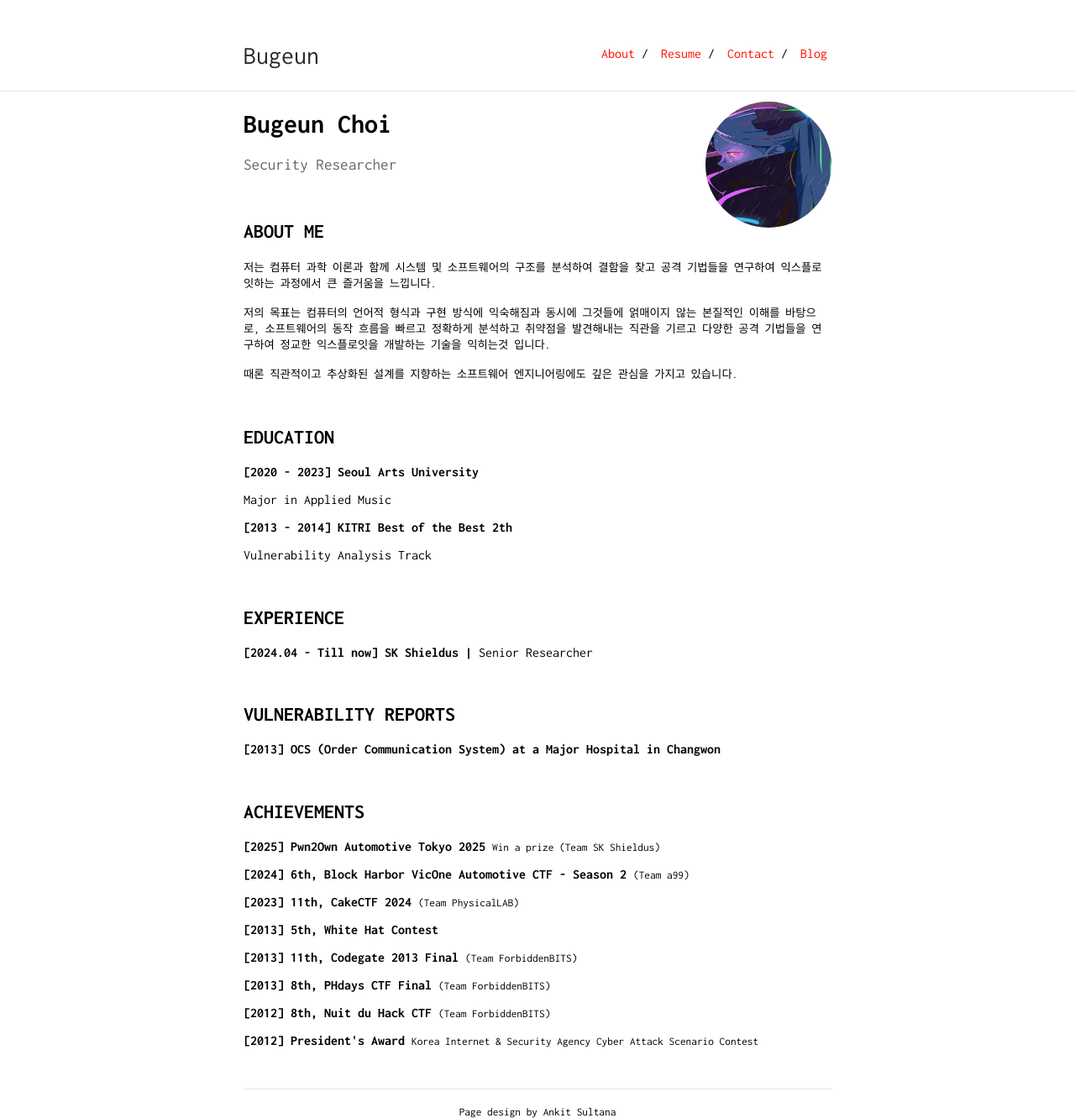
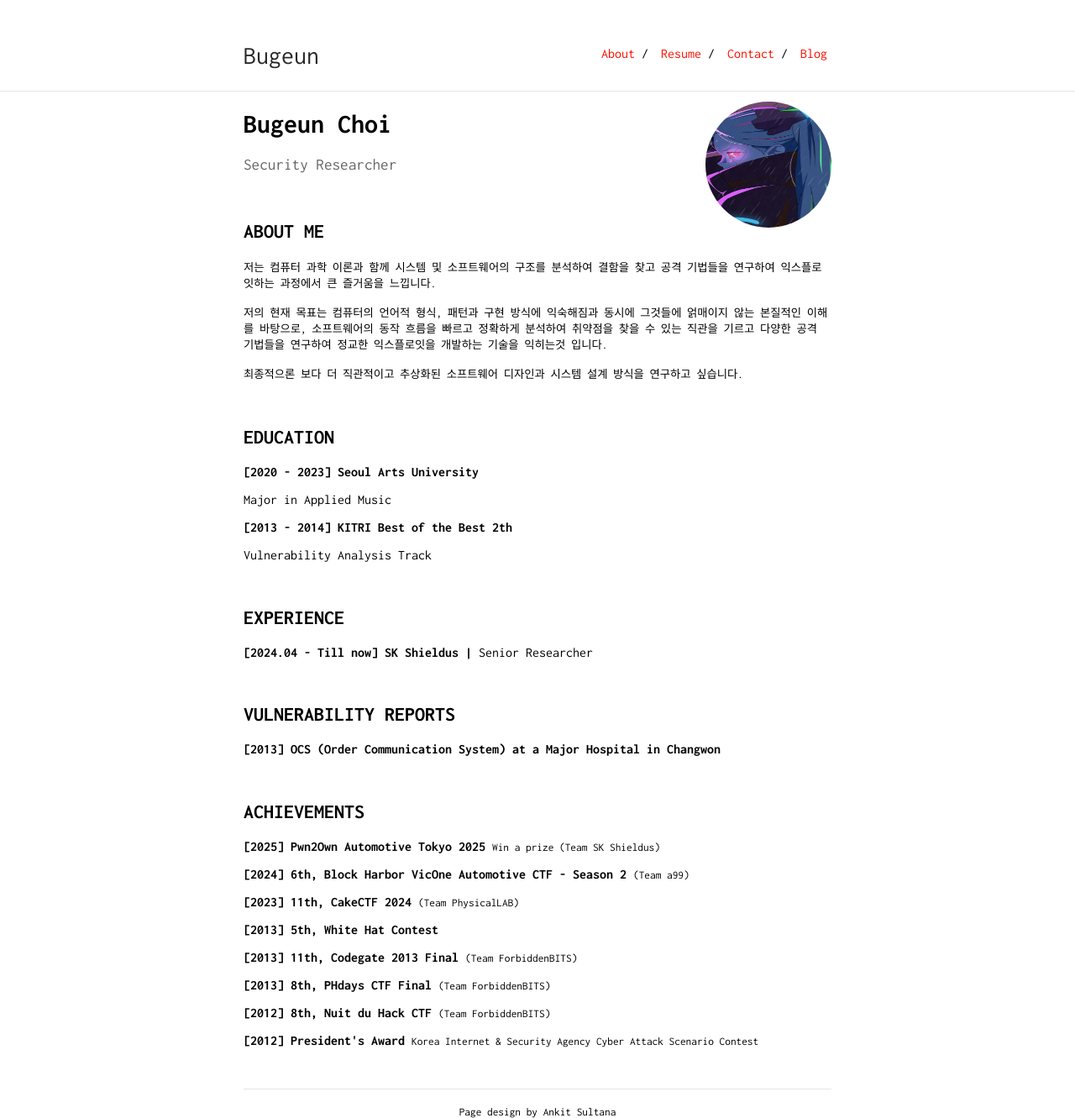
Before and after one commit to Bugeun/bugeun.github.io, a Jekyll site: the page built from index.md, in a window 1280 px wide. Shown: the whole page at 84% size. Built offline with Jekyll 4.4.1, drawn with Linux system fonts in a browser that asks for light colours.

Commit message:
Update index.md

```diff
--- a/index.md
+++ b/index.md
@@ -13,9 +13,9 @@ Security Researcher
 
 <p><small>저는 컴퓨터 과학 이론과 함께 시스템 및 소프트웨어의 구조를 분석하여 결함을 찾고 공격 기법들을 연구하여 익스플로잇하는 과정에서 큰 즐거움을 느낍니다.</small></p>
 
-<p><small>저의 목표는 컴퓨터의 언어적 형식과 구현 방식에 익숙해짐과 동시에 그것들에 얽매이지 않는 본질적인 이해를 바탕으로,  소프트웨어의 동작 흐름을 빠르고 정확하게 분석하고 취약점을 발견해내는 직관을 기르고 다양한 공격 기법들을 연구하여 정교한 익스플로잇을 개발하는 기술을 익히는것 입니다.</small></p>
+<p><small>저의 현재 목표는 컴퓨터의 언어적 형식, 패턴과 구현 방식에 익숙해짐과 동시에 그것들에 얽매이지 않는 본질적인 이해를 바탕으로, 소프트웨어의 동작 흐름을 빠르고 정확하게 분석하여 취약점을 찾을 수 있는 직관을 기르고 다양한 공격 기법들을 연구하여 정교한 익스플로잇을 개발하는 기술을 익히는것 입니다.</small></p>
 
-<p><small>때론 직관적이고 추상화된 설계를 지향하는 소프트웨어 엔지니어링에도 깊은 관심을 가지고 있습니다.</small></p>
+<p><small>최종적으론 보다 더 직관적이고 추상화된 소프트웨어 디자인과 시스템 설계 방식을 연구하고 싶습니다.</small></p>
 
 
 &nbsp;
```
